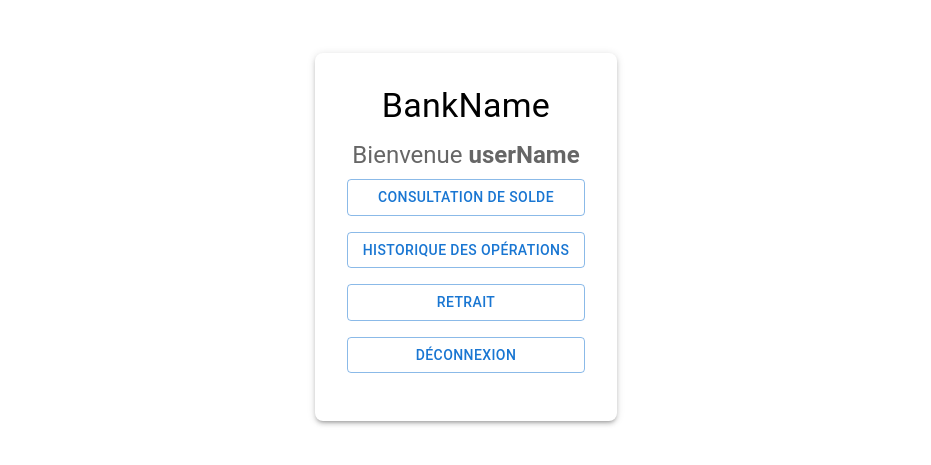
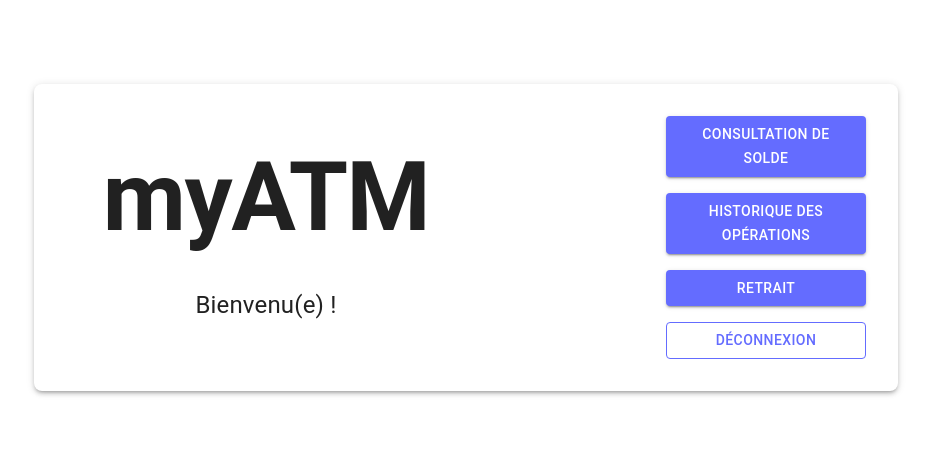
Before and after one commit to SeshiriaC/myatm-front-ppc, a React (Vite) app: page /home in a window 1280 px wide. Shown: the part 163-628 px from the top of the page, without its empty margins (174-1105 px from the left). Built offline with nearby package versions, Linux system fonts and the light colour scheme.

Commit message:
UPDATE: Amélioration de HomePage, TO DO: l'esthétique

```diff
--- a/src/components/HomePage.jsx
+++ b/src/components/HomePage.jsx
@@ -1,74 +1,142 @@
 import React from "react";
-import { Typography, Button, Box, Container } from "@mui/material";
-import { useNavigate } from "react-router-dom"; // Pour la navigation
+import { Container, Typography, Button, Box, Paper } from "@mui/material";
+import { useNavigate } from "react-router-dom";
 
 const HomePage = () => {
-  const navigate = useNavigate(); // Hook pour la navigation
+  const navigate = useNavigate();
+
+  const handleNavigateToOperations = () => {
+    navigate("/operations"); // Rediriger vers la page des opérations
+  };
+
+  const handleNavigateToBalance = () => {
+    navigate("/balance"); // Rediriger vers la page de consultation du solde
+  };
+
+  const handleNavigateToWithdraw = () => {
+    navigate("/withdraw"); // Rediriger vers la page de retrait
+  };
 
   const handleLogout = () => {
-    // Logique de déconnexion (vider le token)
-    localStorage.removeItem("token");
-    navigate("/"); // Rediriger vers la page de connexion après déconnexion
+    localStorage.removeItem("token"); // Retirer le token et déconnecter l'utilisateur
+    navigate("/"); // Rediriger vers la page de login
   };
 
   return (
     <Container
-      maxWidth="xs"
       sx={{
         display: "flex",
-        flexDirection: "column",
         justifyContent: "center",
         alignItems: "center",
         height: "100vh",
       }}
     >
-      <Box
+      <Paper
         sx={{
           padding: 4,
           borderRadius: 2,
           boxShadow: 3,
           backgroundColor: "#ffffff",
           display: "flex",
+          flexDirection: "row",
+          justifyContent: "space-between",
+          alignItems: "center",
+          width: "100%",
+          maxWidth: "800px",
+        }}
+      >
+        {/* Section gauche : typographie */}
+        <Box sx={{ display: "flex", flexDirection: "column", width: "50%" }}>
+          <Paper
+            sx={{
+              boxShadow: 0,
+              display: "flex",
               flexDirection: "column",
+              justifyContent: "space-between",
               alignItems: "center",
             }}
           >
-        <Typography variant="h4" component="h1" gutterBottom>
-          BankName
+            <Typography
+              variant="h1"
+              component="h1"
+              gutterBottom
+              sx={{
+                fontWeight: "bold",
+              }}
+            >
+              myATM
             </Typography>
-        <Typography variant="h5" color="textSecondary" gutterBottom>
-          Bienvenue <span style={{ fontWeight: "bold" }}>userName</span>
+            <Typography
+              variant="h6"
+              gutterBottom
+              sx={{
+                fontSize: "1.5rem",
+                fontWeight: "normal",
+              }}
+            >
+              Bienvenu(e) !
             </Typography>
+          </Paper>
+        </Box>
 
+        {/* Section droite : boutons */}
+        <Box
+          sx={{
+            display: "flex",
+            flexDirection: "column",
+            alignItems: "flex-end", // Alignement des boutons à droite
+            width: "50%",
+            gap: 2, // Espacement entre les boutons
+          }}
+        >
           <Button
-          variant="outlined"
-          sx={{ width: "100%", mb: 2 }}
-          onClick={() => navigate("/solde")} // Remplacer par la page correspondante
+            variant="contained"
+            sx={{
+              backgroundColor: "#646cff",
+              "&:hover": { backgroundColor: "#535bf2" },
+              width: "200px", // Largeur fixée des boutons
+            }}
+            onClick={handleNavigateToBalance}
           >
             Consultation de solde
           </Button>
           <Button
-          variant="outlined"
-          sx={{ width: "100%", mb: 2 }}
-          onClick={() => navigate("/historique")} // Remplacer par la page correspondante
+            variant="contained"
+            sx={{
+              backgroundColor: "#646cff",
+              "&:hover": { backgroundColor: "#535bf2" },
+              width: "200px", // Largeur fixée des boutons
+            }}
+            onClick={handleNavigateToOperations}
           >
             Historique des opérations
           </Button>
           <Button
-          variant="outlined"
-          sx={{ width: "100%", mb: 2 }}
-          onClick={() => navigate("/retrait")} // Remplacer par la page correspondante
+            variant="contained"
+            sx={{
+              backgroundColor: "#646cff",
+              "&:hover": { backgroundColor: "#535bf2" },
+              width: "200px", // Largeur fixée des boutons
+            }}
+            onClick={handleNavigateToWithdraw}
           >
             Retrait
           </Button>
           <Button
             variant="outlined"
-          sx={{ width: "100%", mb: 2 }}
-          onClick={handleLogout} // Déconnexion
+            sx={{
+              backgroundColor: "#fff",
+              borderColor: "#646cff",
+              color: "#646cff",
+              "&:hover": { borderColor: "#535bf2", color: "#535bf2" },
+              width: "200px", // Largeur fixée des boutons
+            }}
+            onClick={handleLogout}
           >
             Déconnexion
           </Button>
         </Box>
+      </Paper>
     </Container>
   );
 };
```
Lines whose indentation alone changed are shown as unchanged.
